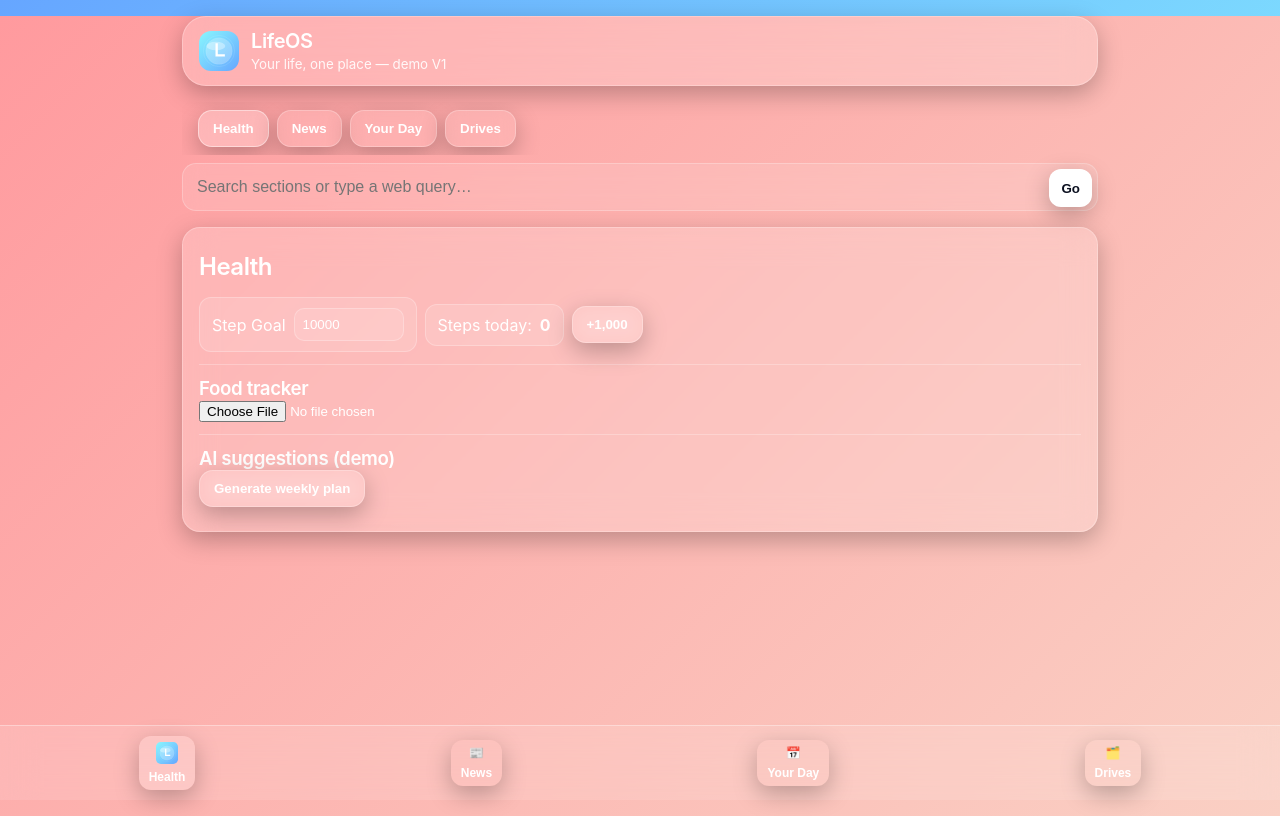
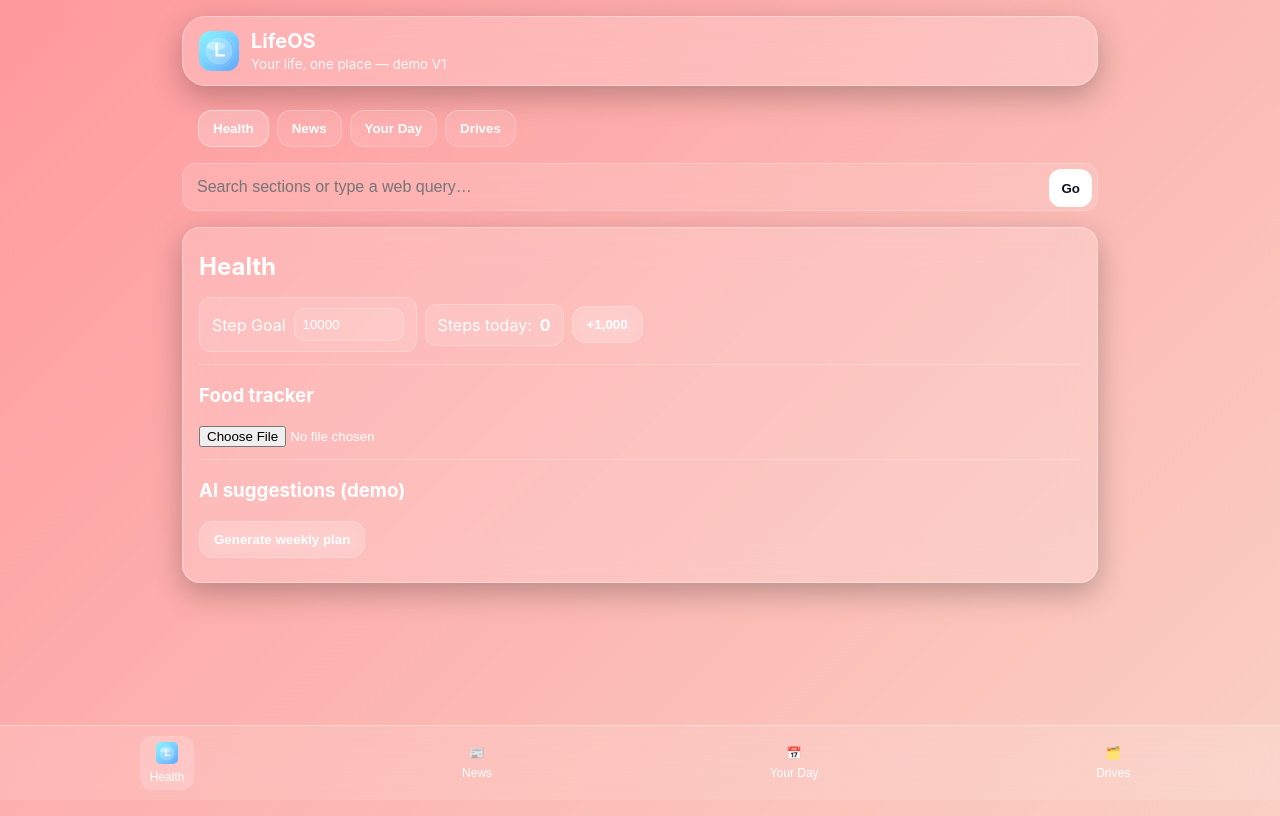
Before and after one commit to kenrosh2407-alt/life-os, a React (Vite) app: page /you in a window 1280 px wide. Built offline with nearby package versions, Linux system fonts and the light colour scheme.

Commit message:
style: integrate global overrides into index.css

```diff
--- a/src/index.css
+++ b/src/index.css
@@ -1,134 +1,252 @@
-/* index.css */
+:root {
+  --blur: 16px;
+  --glass: rgba(255, 255, 255, 0.18);
+  --glass-border: rgba(255, 255, 255, 0.35);
+  --text: #fff;
 
-/* ====== Base Reset ====== */
+  /* Higher-contrast gradients */
+  --morning: linear-gradient(135deg, #FF9A9E 0%, #FAD0C4 100%);
+  --afternoon: linear-gradient(135deg, #89F7FE 0%, #66A6FF 100%);
+  --evening: linear-gradient(135deg, #2C3E50 0%, #4CA1AF 100%);
+
+  --card-radius: 18px;
+  --shadow: 0 10px 30px rgba(0, 0, 0, 0.25);
+}
+
+@media (prefers-color-scheme: dark) {
+  body {
+    background: var(--evening);
+  }
+}
+
 * {
-  margin: 0;
-  padding: 0;
   box-sizing: border-box;
 }
 
-html, body {
+html,
+body {
   height: 100%;
-  width: 100%;
-  font-family: 'Inter', -apple-system, BlinkMacSystemFont, 'Segoe UI', Roboto, Oxygen, Ubuntu, Cantarell, sans-serif;
-  background: var(--app-bg, linear-gradient(135deg, #66A6FF 0%, #89F7FE 100%));
-  color: var(--text-color, #fff);
+  margin: 0;
+  padding: 0;
+  font-family: -apple-system, BlinkMacSystemFont, 'SF Pro Display', 'Segoe UI',
+    Roboto, Helvetica, Arial, sans-serif;
+  color: var(--text);
+  background: var(--morning);
+  transition: background 800ms ease, color 300ms ease;
   -webkit-font-smoothing: antialiased;
-  text-rendering: optimizeLegibility;
+  -moz-osx-font-smoothing: grayscale;
 }
 
-/* ====== CSS Variables ====== */
-:root {
-  --glass-bg: rgba(255, 255, 255, 0.1);
-  --glass-border: rgba(255, 255, 255, 0.25);
-  --blur: 16px;
-  --radius: 16px;
-  --shadow: 0 8px 24px rgba(0, 0, 0, 0.25);
-
-  --text-color: #fff;
-  --accent: #66A6FF;
-  --accent-2: #89F7FE;
+.wrap {
+  max-width: 980px;
+  margin: 0 auto;
+  padding: env(safe-area-inset-top) 16px 120px;
 }
 
-/* ====== Typography ====== */
-h1, h2, h3, h4, h5, h6 {
-  font-weight: 600;
-  letter-spacing: -0.02em;
+header {
+  display: flex;
+  align-items: center;
+  gap: 12px;
+  padding: 12px 16px;
+  margin: 16px;
+  border-radius: calc(var(--card-radius) + 6px);
+  background: var(--glass);
+  border: 1px solid var(--glass-border);
+  backdrop-filter: blur(var(--blur));
+  -webkit-backdrop-filter: blur(var(--blur));
+  box-shadow: var(--shadow);
 }
-
-p {
-  line-height: 1.6;
+header img {
+  width: 40px;
+  height: 40px;
+  border-radius: 12px;
+}
+header h1 {
+  font-size: 1.25rem;
+  margin: 0;
+}
+header small {
   opacity: 0.9;
 }
 
-/* ====== Layout Helpers ====== */
-.container {
-  max-width: 1200px;
-  margin: 0 auto;
-  padding: 1.5rem;
+nav.tabs {
+  display: flex;
+  gap: 8px;
+  overflow: auto;
+  padding: 8px 16px;
+  margin: 0 16px 8px;
+}
+.tab-btn {
+  appearance: none;
+  border: none;
+  color: var(--text);
+  background: rgba(255, 255, 255, 0.1);
+  border: 1px solid rgba(255, 255, 255, 0.25);
+  padding: 10px 14px;
+  border-radius: 14px;
+  font-weight: 600;
+  backdrop-filter: blur(10px);
+  -webkit-backdrop-filter: blur(10px);
+  transition: all 0.25s ease;
+  white-space: nowrap;
+  cursor: pointer;
+}
+.tab-btn.active {
+  background: rgba(255, 255, 255, 0.22);
+  border-color: rgba(255, 255, 255, 0.45);
 }
 
-.center {
+section {
+  display: none;
+  margin: 8px 16px;
+  padding: 16px;
+  background: var(--glass);
+  border: 1px solid var(--glass-border);
+  border-radius: var(--card-radius);
+  box-shadow: var(--shadow);
+  backdrop-filter: blur(var(--blur));
+  -webkit-backdrop-filter: blur(var(--blur));
+  animation: rise 0.45s ease;
+}
+section.active {
+  display: block;
+}
+@keyframes rise {
+  from {
+    opacity: 0;
+    transform: translateY(8px);
+  }
+  to {
+    opacity: 1;
+    transform: translateY(0);
+  }
+}
+h2 {
+  margin: 8px 0 16px;
+}
+
+.search {
+  margin: 8px 16px 16px;
+  position: relative;
+}
+.search input {
+  width: 100%;
+  padding: 14px 44px 14px 14px;
+  font-size: 16px;
+  border-radius: 14px;
+  border: 1px solid rgba(255, 255, 255, 0.25);
+  background: rgba(255, 255, 255, 0.12);
+  color: var(--text);
+  backdrop-filter: blur(10px);
+  -webkit-backdrop-filter: blur(10px);
+}
+.search button {
+  position: absolute;
+  right: 6px;
+  top: 6px;
+  height: 38px;
+  padding: 0 12px;
+  border: none;
+  border-radius: 12px;
+  font-weight: 600;
+  color: #0b1020;
+  background: #fff;
+  cursor: pointer;
+}
+
+.goal {
+  display: flex;
+  gap: 8px;
+  align-items: center;
+  flex-wrap: wrap;
+}
+.metric {
   display: flex;
   align-items: center;
-  justify-content: center;
+  gap: 8px;
+  padding: 10px 12px;
+  background: rgba(255, 255, 255, 0.12);
+  border: 1px solid rgba(255, 255, 255, 0.25);
+  border-radius: 12px;
+}
+.food-list {
+  display: flex;
+  gap: 8px;
+  flex-wrap: wrap;
+}
+.food-list img {
+  width: 84px;
+  height: 84px;
+  object-fit: cover;
+  border-radius: 12px;
+  border: 1px solid rgba(255, 255, 255, 0.25);
 }
 
-/* ====== Glass Card ====== */
-.card {
-  background: var(--glass-bg);
-  border: 1px solid var(--glass-border);
-  border-radius: var(--radius);
-  backdrop-filter: blur(var(--blur));
-  box-shadow: var(--shadow);
-  padding: 1.5rem;
-  transition: all 0.3s ease;
+#news-list {
+  list-style: none;
+  padding: 0;
+  margin: 0;
+}
+#news-list li {
+  margin: 6px 0;
+  padding: 12px;
+  background: rgba(255, 255, 255, 0.1);
+  border: 1px solid rgba(255, 255, 255, 0.25);
+  border-radius: 12px;
+}
+#news-list a {
+  color: #fff;
+  text-decoration: none;
 }
 
-.card:hover {
-  transform: translateY(-4px);
-  box-shadow: 0 12px 32px rgba(0, 0, 0, 0.35);
+.dock {
+  position: fixed;
+  left: 0;
+  right: 0;
+  bottom: 0;
+  padding: 10px 16px calc(10px + env(safe-area-inset-bottom));
+  display: flex;
+  gap: 10px;
+  justify-content: space-around;
+  align-items: center;
+  background: rgba(255, 255, 255, 0.12);
+  border-top: 1px solid rgba(255, 255, 255, 0.35);
+  backdrop-filter: blur(18px);
+  -webkit-backdrop-filter: blur(18px);
+}
+.dock button {
+  appearance: none;
+  border: none;
+  background: transparent;
+  color: #fff;
+  font-size: 12px;
+  display: flex;
+  flex-direction: column;
+  align-items: center;
+  gap: 6px;
+  padding: 6px 10px;
+  border-radius: 12px;
+  cursor: pointer;
+}
+.dock button.active {
+  background: rgba(255, 255, 255, 0.18);
 }
 
-/* ====== Buttons ====== */
-button, .btn {
-  background: linear-gradient(135deg, var(--accent), var(--accent-2));
-  border: none;
-  border-radius: var(--radius);
-  color: #fff;
-  font-weight: 600;
-  padding: 0.75rem 1.25rem;
-  cursor: pointer;
-  transition: all 0.3s ease;
-  box-shadow: var(--shadow);
+.muted {
+  opacity: 0.9;
+}
+.divider {
+  height: 1px;
+  background: rgba(255, 255, 255, 0.25);
+  margin: 12px 0;
 }
 
-button:hover, .btn:hover {
-  opacity: 0.9;
-  transform: translateY(-2px);
+/* --- Red debug bar override --- */
+html, body {
+  margin: 0;
+  padding: 0;
+  background-clip: border-box;
 }
-
-/* ====== Animations ====== */
-.fade-in {
-  animation: fadeIn 0.8s ease forwards;
+body::before {
+  content: none !important;
 }
-
-@keyframes fadeIn {
-  from { opacity: 0; transform: translateY(10px); }
-  to { opacity: 1; transform: translateY(0); }
-}
-
-/* ====== Bottom Nav (Mobile First) ====== */
-.bottom-nav {
-  position: fixed;
-  bottom: 1rem;
-  left: 50%;
-  transform: translateX(-50%);
-  background: var(--glass-bg);
-  backdrop-filter: blur(var(--blur));
-  border: 1px solid var(--glass-border);
-  border-radius: 999px;
-  display: flex;
-  gap: 1rem;
-  padding: 0.75rem 1.25rem;
-  box-shadow: var(--shadow);
-}
-
-.bottom-nav a {
-  color: var(--text-color);
-  text-decoration: none;
-  font-size: 1.25rem;
-  transition: color 0.2s ease;
-}
-
-.bottom-nav a.active,
-.bottom-nav a:hover {
-  color: var(--accent-2);
-}
-
-/* ====== Responsive ====== */
-@media (max-width: 768px) {
-  .container {
-    padding: 1rem;
-  }
-}
```
